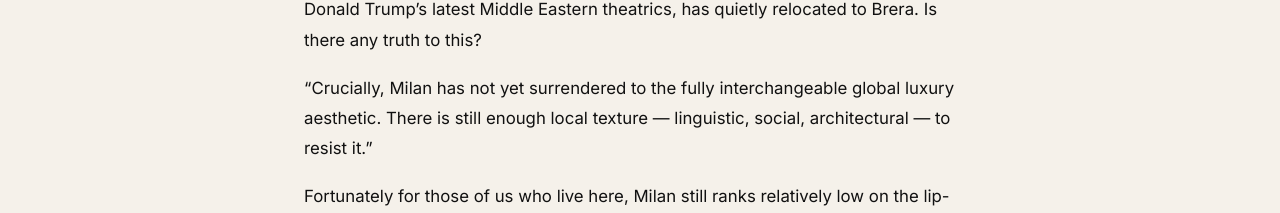
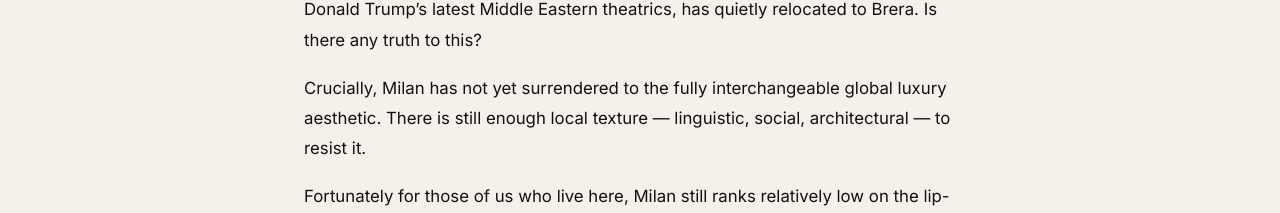
Before and after one commit to stuartfreaks/our-man-in-milan, a Next.js app: page /scribblings/milan-the-new-dubai in a window 1280 px wide. Shown: the part 476-689 px from the top of the page. Built offline with nearby package versions, Linux system fonts and the light colour scheme; a web font is replaced by a local one.

Commit message:
Refine Dubai article formatting

```diff
--- a/src/app/scribblings/milan-the-new-dubai/page.tsx
+++ b/src/app/scribblings/milan-the-new-dubai/page.tsx
@@ -24,9 +24,9 @@
         </p>
 
         <p>
-          “Crucially, Milan has not yet surrendered to the fully interchangeable
+          Crucially, Milan has not yet surrendered to the fully interchangeable
           global luxury aesthetic. There is still enough local texture —
-          linguistic, social, architectural — to resist it.”
+          linguistic, social, architectural — to resist it.
         </p>
 
         <p>
```
